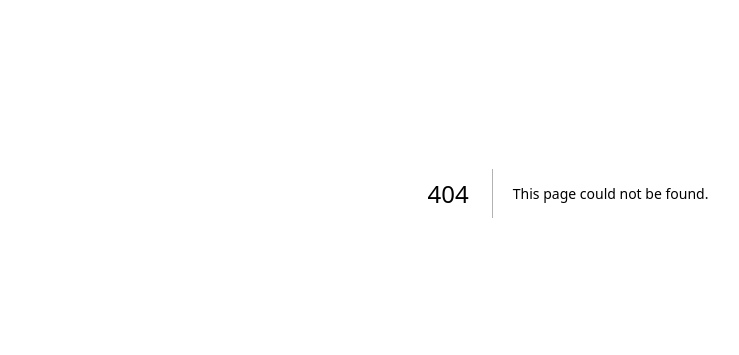
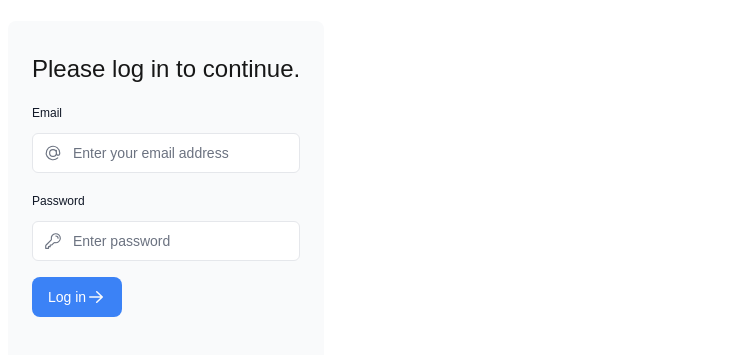
Before and after one commit to lampenny/squirrl, a Next.js app: page /login in a window 1280 px wide. Before the commit this address had no page. Shown: the part 207-562 px from the top of the page, without its empty margins (72-811 px from the left). Built offline with nearby package versions, Linux system fonts and the light colour scheme; a web font is replaced by a local one.

Commit message:
Add login form

```diff
--- /dev/null
+++ b/src/app/login/page.tsx
@@ -0,0 +1,9 @@
+import LoginForm from "../ui/login/loginform";
+
+export default function Home() {
+  return (
+    <div className="flex flex-row items-center justify-items-center min-h-screen p-8 pb-20 gap-16 sm:p-20">
+      <LoginForm />
+    </div>
+  );
+}
--- /dev/null
+++ b/src/app/ui/login/loginform.tsx
@@ -0,0 +1,72 @@
+'use client';
+
+import {
+	AtSymbolIcon,
+	KeyIcon,
+} from '@heroicons/react/24/outline';
+import { ArrowRightIcon } from '@heroicons/react/20/solid';
+import { Button } from '../button';
+
+export default function LoginForm() {
+	return (
+		<form action={undefined} className="space-y-3">
+			<div className="flex-1 rounded-lg bg-gray-50 px-6 pb-4 pt-8">
+				<h1 className="mb-3 text-2xl">
+					Please log in to continue.
+				</h1>
+				<div className="w-full">
+					<div>
+						<label
+							className="mb-3 mt-5 block text-xs font-medium text-gray-900"
+							htmlFor="email"
+						>
+							Email
+						</label>
+						<div className="relative">
+							<input
+								className="peer block w-full rounded-md border border-gray-200 py-[9px] pl-10 text-sm outline-2 placeholder:text-gray-500"
+								id="email"
+								type="email"
+								name="email"
+								placeholder="Enter your email address"
+								required
+							/>
+							<AtSymbolIcon className="pointer-events-none absolute left-3 top-1/2 h-[18px] w-[18px] -translate-y-1/2 text-gray-500 peer-focus:text-gray-900" />
+						</div>
+					</div>
+					<div className="mt-4">
+						<label
+							className="mb-3 mt-5 block text-xs font-medium text-gray-900"
+							htmlFor="password"
+						>
+							Password
+						</label>
+						<div className="relative">
+							<input
+								className="peer block w-full rounded-md border border-gray-200 py-[9px] pl-10 text-sm outline-2 placeholder:text-gray-500"
+								id="password"
+								type="password"
+								name="password"
+								placeholder="Enter password"
+								required
+								minLength={6}
+							/>
+							<KeyIcon className="pointer-events-none absolute left-3 top-1/2 h-[18px] w-[18px] -translate-y-1/2 text-gray-500 peer-focus:text-gray-900" />
+						</div>
+					</div>
+				</div>
+				<div className="mt-4">
+					<Button>
+						Log in <ArrowRightIcon className="ml-auto h-5 w-5 text-gray-50" />
+					</Button>
+				</div>
+				<div
+					className="flex h-8 items-end space-x-1"
+					aria-live="polite"
+					aria-atomic="true"
+				>
+				</div>
+			</div>
+		</form>
+	);
+}
```
